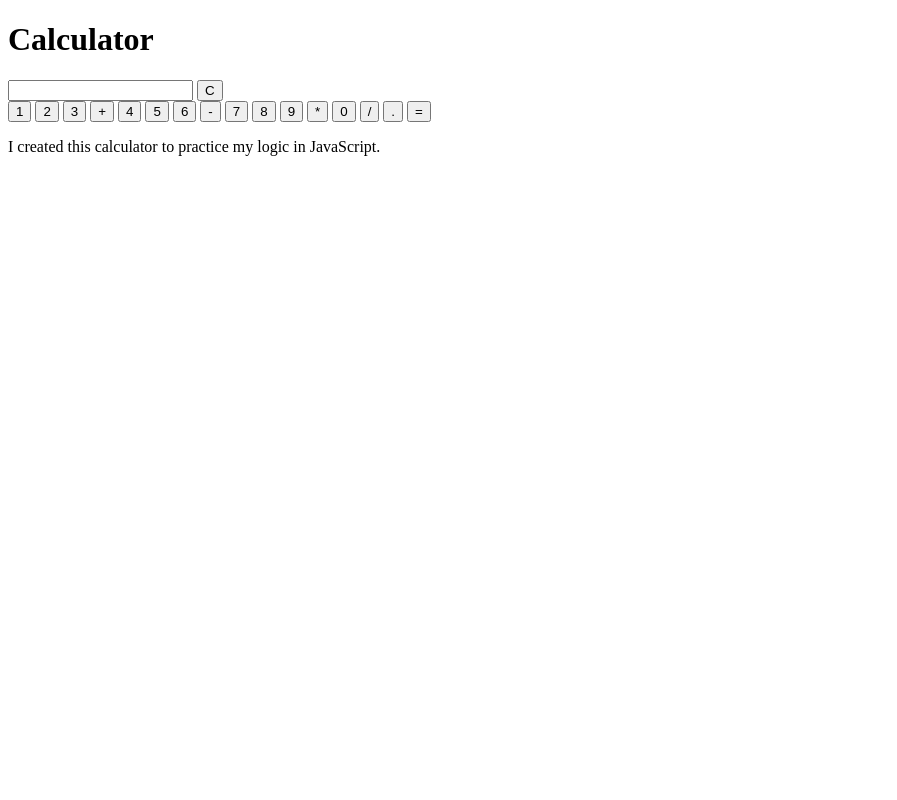
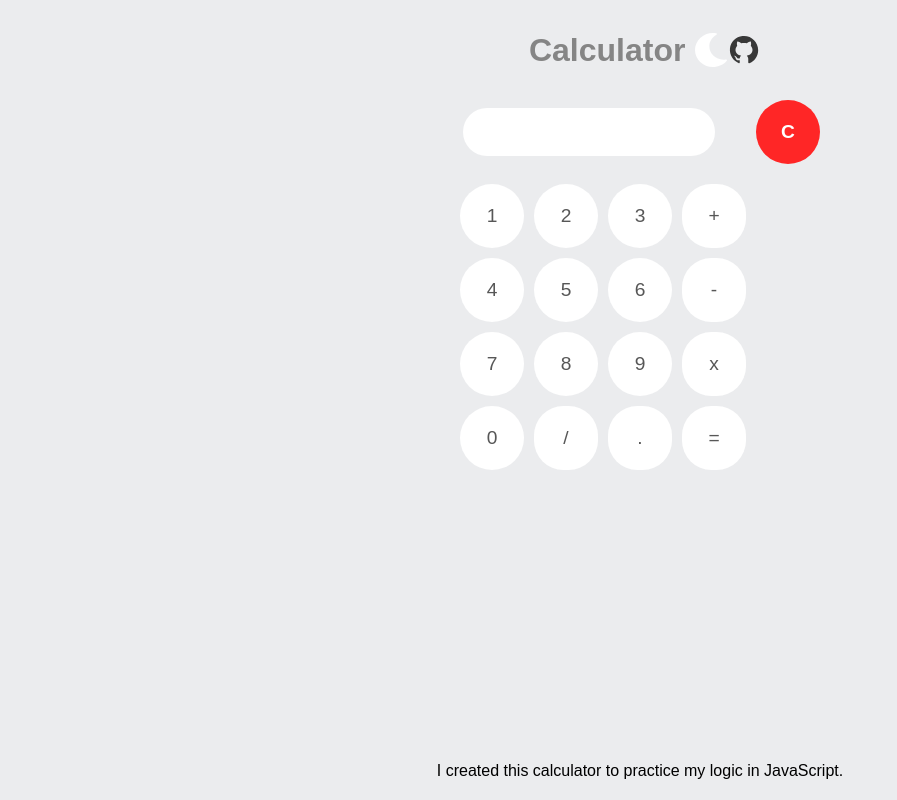
Before and after one commit to ErikTeixeira/JS_calculator, a plain HTML site: page index.html in a window 1280 px wide. Shown: the whole page, without its empty margins (0-897 px from the left). Drawn offline with Linux system fonts and the light colour scheme.

Commit message:
css light mode

```diff
--- a/index.html
+++ b/index.html
@@ -10,8 +10,15 @@
 </head>
 <body>
 
-    <header>
+    <header class="header">
         <h1>Calculator</h1>
+
+        <button class="iconTheme">
+            <img src="./imgs/MoonIcon.svg" alt="Moon icon">
+        </button>
+        <a class="linkGitHub" href="https://github.com/ErikTeixeira/JS_calculator.git" target="_blank">
+            <img src="./imgs/GitHubDark.svg" alt="Git Hub Dark icon">
+        </a>
     </header>
 
     <section>
@@ -26,18 +33,18 @@
                 <button class="botaoNumero" id="bt1">1</button>
                 <button class="botaoNumero" id="bt2">2</button>
                 <button class="botaoNumero" id="bt3">3</button>
-                <button id="btSoma" onclick="inserirElemento(this)">+</button>
+                <button class="botoesElementos">+</button>
                 <button class="botaoNumero" id="bt4">4</button>
                 <button class="botaoNumero" id="bt5">5</button>
                 <button class="botaoNumero" id="bt6">6</button>
-                <button id="btSubtracao" onclick="inserirElemento(this)">-</button>
+                <button class="botoesElementos">-</button>
                 <button class="botaoNumero" id="bt7">7</button>
                 <button class="botaoNumero" id="bt8">8</button>
                 <button class="botaoNumero" id="bt9">9</button>
-                <button id="btMultiplicacao" onclick="inserirElemento(this)">*</button>
+                <button class="botoesElementos">x</button>
                 <button class="botaoNumero" id="bt0">0</button>
-                <button id="btDivisao" onclick="inserirElemento(this)">/</button>
-                <button id="btPonto" onclick="inserirElemento(this)">.</button>
+                <button class="botoesElementos">/</button>
+                <button class="botoesElementos">.</button>
                 <button id="btIgual" onclick="mostrarResultado()">=</button>
             </div>
 
--- a/scripts/main.js
+++ b/scripts/main.js
@@ -1,15 +1,10 @@
 
 let botoesNumeros = document.querySelectorAll(".botaoNumero");
 
+let botoesElementos = document.querySelectorAll(".botoesElementos");
+
 let textoErro = document.querySelector("h3")
 
-let btSoma = document.getElementById("btSoma");
-let btSubtracao = document.getElementById("btSubtracao");
-let btMultiplicacao = document.getElementById("btMultiplicacao");
-let btDivisao = document.getElementById("btDivisao");
-
-
-let btPonto = document.getElementById("btPonto");
 let btIgual = document.getElementById("btIgual");
 let btLimpar = document.getElementById("btLimpar");
 
@@ -21,12 +16,14 @@ let listaNumerosVisor = [];
 
 function limparNumeros(){
     visorNumeros.value = "";
+    textoErro.innerHTML = ``;
     listaNumerosVisor = [];
 }
 
 
 botoesNumeros.forEach(botao => {
     botao.addEventListener('click', function() {
+        textoErro.innerHTML = ``;
 
         let valorDoBotao = botao.innerHTML;
 
@@ -37,8 +34,15 @@ botoesNumeros.forEach(botao => {
 });
 
 
-function inserirElemento(botao){
+botoesElementos.forEach(botao => {
+    botao.addEventListener('click', function() {
+        if (botao.textContent === "x") {
+            botao.textContent = "*";
+        }
+
         let valorBotao = botao.innerHTML;
+
+        textoErro.innerHTML = ``;
 
         if(listaNumerosVisor.length > 0) {
             var ultimoItem = listaNumerosVisor[listaNumerosVisor.length - 1];
@@ -51,7 +55,8 @@ function inserirElemento(botao){
                 visorNumeros.value += valorBotao;
             }
         }
-}
+    });
+});
 
 
 function calculoResultado() {
--- /dev/null
+++ b/styles/footer.css
@@ -0,0 +1,12 @@
+section {
+    padding-bottom: 60px; /* Altura do footer + algum espaço extra */
+    position: relative;
+}
+
+footer {
+    position: fixed;
+    bottom: 0;
+    width: 100%;
+    text-align: center;
+    padding: 20px 0;
+  }
--- /dev/null
+++ b/styles/light.css
@@ -0,0 +1,126 @@
+body{
+    background-color: var(--cor-de-fundo-light);
+}
+
+.header{
+    display: flex;
+    align-items: center;
+    justify-content: center;
+    height: 100px;
+}
+
+h1{
+    color: var(--cinza-claro);
+    font-weight: 700;
+    display: flex;
+    margin: 10px;
+}
+
+.iconTheme{
+    background-color: transparent;
+    border: transparent;
+    width: 2rem;
+    height: 2.5rem;
+}
+
+.linkGitHub{
+    width: 2.1rem;
+    height: 2.1rem;
+}
+
+.iconTheme img,
+.linkGitHub img {
+    width: 100%;
+    height: 100%;
+    object-fit: contain; /* Garante que a imagem não seja distorcida */
+}
+
+.calculadora{
+    display: grid;
+    grid-template-rows: auto auto auto;
+    align-items: center;
+    justify-content: center;
+    text-align: center;
+    gap: 10px;
+}
+
+
+input {
+    padding: 15px;
+    color: var(--cinza-claro2);
+    font-size: 1em;
+    cursor: pointer;
+    width: calc(100% - 4rem);
+    outline: none;
+    background-color: var(--branco);
+    border: none;
+    outline: none;
+    border-radius: 50px;
+    margin: 0.2em;
+    grid-row: 1;
+}
+
+#btLimpar{
+    font-weight: 700;
+    color: var(--branco);
+    font-size: 1.2rem;
+    width: 4rem;
+    height: 4rem;
+    background-color: var(--vermelho);
+    padding: 10px;
+    border: none;
+    border-radius: 50%;
+    grid-column: 2;
+    grid-row: 1;
+    transition: all 0.3s ease;
+}
+
+#btLimpar:hover{
+    color: var(--vermelho);
+    background-color: var(--branco);
+}
+
+
+.elementosCalculadora{
+    display: grid;
+    grid-template-columns: repeat(4, 1fr);
+    gap: 10px;
+    grid-row: 3;
+}
+
+.botaoNumero{
+    color: var(--cinza-claro2);
+    font-size: 1.2rem;
+    width: 4rem;
+    height: 4rem;
+    background-color: var(--branco);
+    padding: 5px;
+    border: none;
+    border-radius: 50%;
+    transition: all 0.3s ease;
+}
+
+.botaoNumero:hover{
+    border: 1px solid var(--preto);
+    color: var(--branco);
+    background-color: var(--cinza-claro);
+}
+
+
+.botoesElementos,
+#btIgual{
+    color: var(--cinza-claro2);
+    font-size: 1.2rem;
+    background-color: var(--branco);
+    padding: 5px;
+    border: none;
+    border-radius: 46%;
+    transition: all 0.3s ease;
+}
+
+.botoesElementos:hover,
+#btIgual:hover{
+    border: 1px solid var(--preto);
+    color: var(--branco);
+    background-color: var(--cinza-claro);
+}
--- a/styles/style.css
+++ b/styles/style.css
@@ -0,0 +1,35 @@
+@import url("light.css");
+@import url("dark.css");
+@import url("footer.css");
+
+
+*{
+    padding: 0;
+    margin: 0;
+}
+
+@import url('https://fonts.googleapis.com/css2?family=Inter:wght@400;700&family=Poppins:wght@300;400;500;700&display=swap');
+@import url('https://fonts.googleapis.com/css2?family=Josefin+Sans:wght@400;700&display=swap');
+
+
+:root {
+    --cor-de-fundo-light: #EBECEE;
+    --cor-de-fundo-dark: #363639;
+    --branco: #FFFFFF;
+    --laranja: #EB9B00;
+    --azul: #002F52;
+    --azul-claro: #0078d4;
+    --vermelho: rgb(255, 38, 38);
+    --preto: #000000;
+    --cinza-claro: #858585;
+    --cinza-claro2: rgb(87, 87, 87);
+    --fonte-principal: 'Poppins', sans-serif;
+    --fonte-secundaria: 'Josefin Sans', sans-serif;
+}
+
+
+body {
+    font-size: 16px;
+    font-family: var(--fonte-principal);
+    font-weight: 400;
+}
```
Also changed, not shown: imgs/GitHubDark.svg (added), imgs/GitHubLight.svg (added), imgs/MoonIcon.svg (added), imgs/SunIcon.svg (added), styles/dark.css (added). Lines whose indentation alone changed are shown as unchanged.
